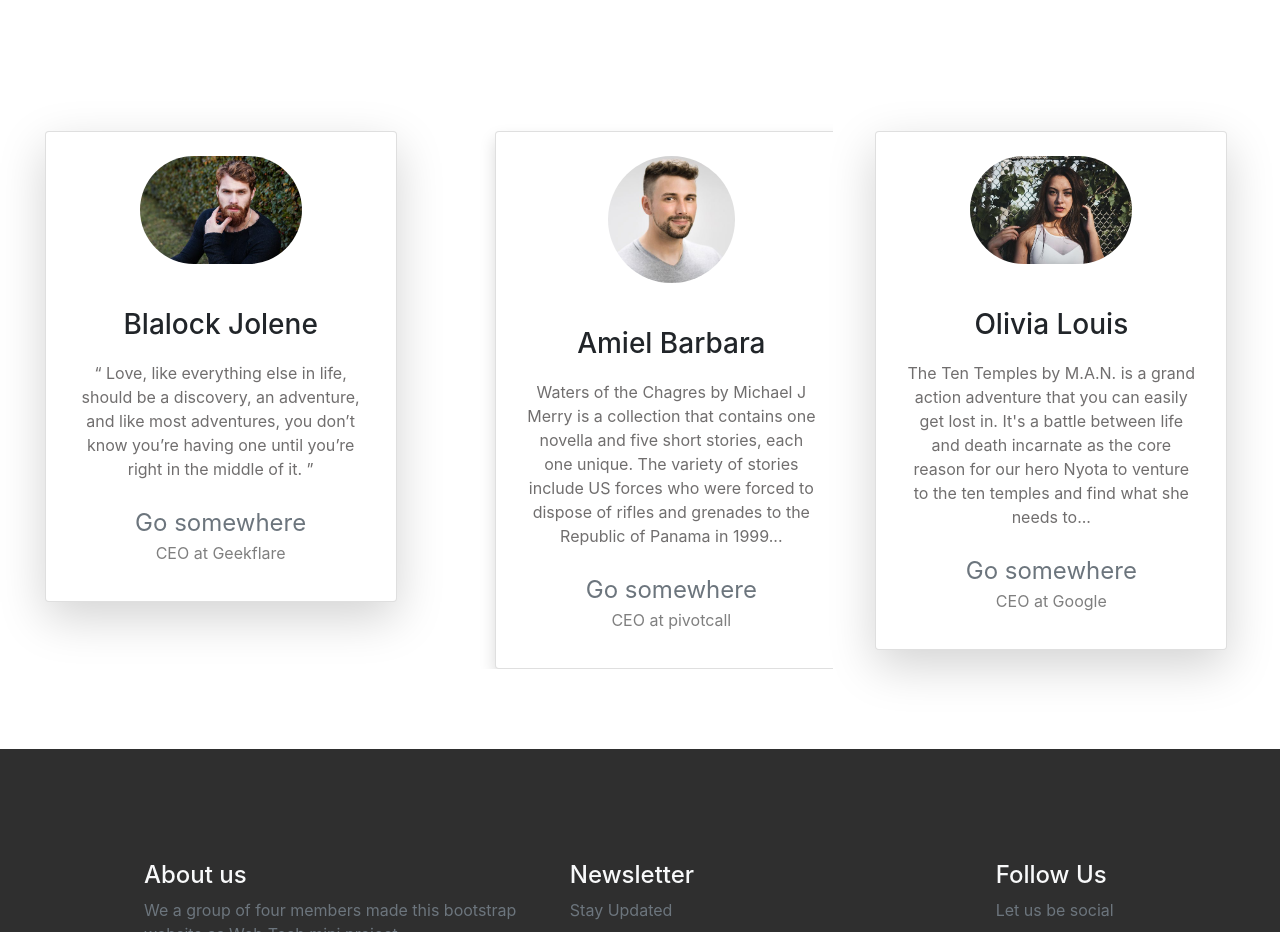
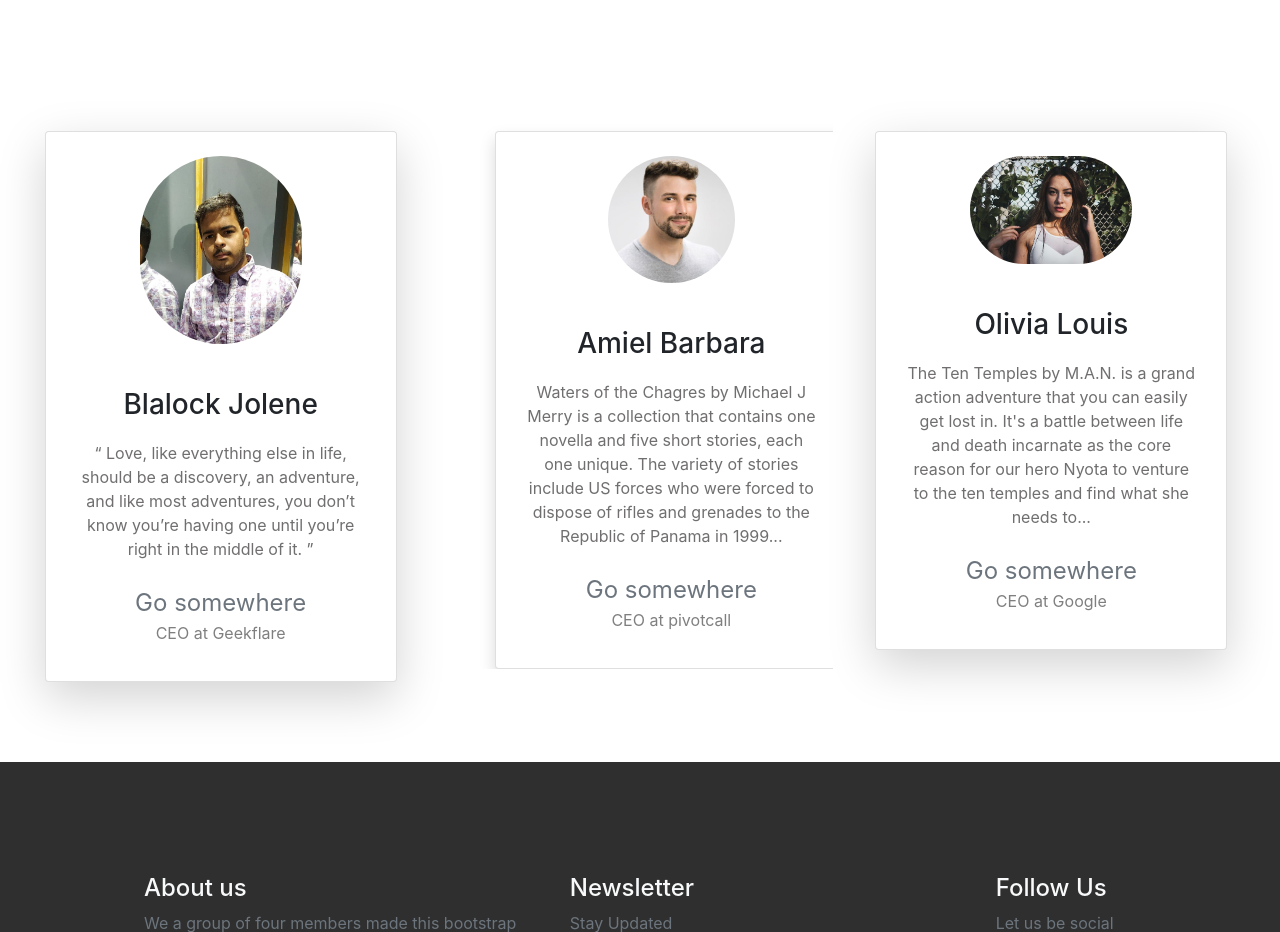
Before and after one commit to Team6rocket/Books-bootstrap-website, a website: page index.html in a window 1280 px wide. Shown: the part 4340-5272 px from the top of the page. Drawn offline with nearby package versions, Linux system fonts and the light colour scheme; a web font is replaced by a local one.

Commit message:
Update index.html

```diff
--- a/index.html
+++ b/index.html
@@ -236,7 +236,7 @@
         <div class="col-md-4 col-12 text-center">
             <div class="card mr-2 d-inline-block shadow-lg">
                 <div class="card-img-top">
-                  <img src="assets/UI-face-3.jpg" class="img-fluid border-radius p-4" alt="">
+                  <img src="assets/gowtham.jpeg" class="img-fluid border-radius p-4" alt="">
                 </div>
                 <div class="card-body">
                   <h3 class="card-title">Blalock Jolene</h3>
```
